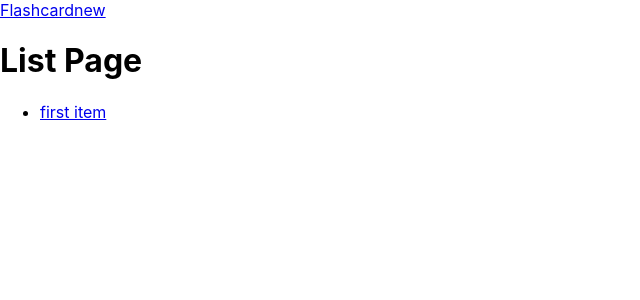
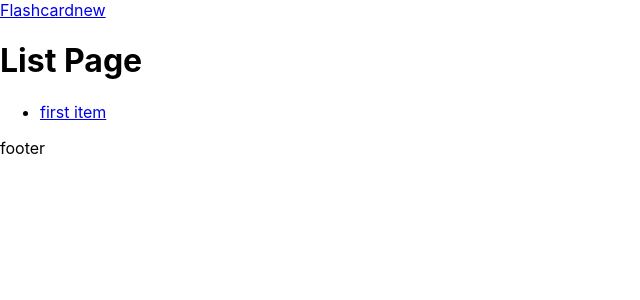
Before and after one commit to kjugk/flashcard, a React (Create React App) app: page / in a window 1280 px wide. Shown: the top 300 px of the page, without its empty margins (0-640 px from the left). Built offline with nearby package versions, Linux system fonts and the light colour scheme.

Commit message:
Footer を追加

```diff
--- a/src/pages/flashcard-list-page/flashcard-list.page.tsx
+++ b/src/pages/flashcard-list-page/flashcard-list.page.tsx
@@ -2,6 +2,7 @@ import React, { FunctionComponent, useEffect } from "react";
 import { FlashcardList } from "./components/flashcard-list.component";
 import { getFlashcards } from "./effects";
 import { Header } from "../../shared/components/header/header";
+import { Footer } from "../../shared/components/footer/footer";
 import { useList } from "./store";
 
 /**
@@ -22,8 +23,11 @@ const FlashcardListPage: FunctionComponent = () => {
   return (
     <div>
       <Header />
-      <h1>List Page</h1>
-      <FlashcardList isLoading={isLoading} items={flashcards} />
+      <main>
+        <h1>List Page</h1>
+        <FlashcardList isLoading={isLoading} items={flashcards} />
+      </main>
+      <Footer />
     </div>
   );
 };
--- /dev/null
+++ b/src/shared/components/footer/footer.tsx
@@ -0,0 +1,5 @@
+import React, { FunctionComponent } from "react";
+
+export const Footer: FunctionComponent = () => {
+  return <div>footer</div>;
+};
```
